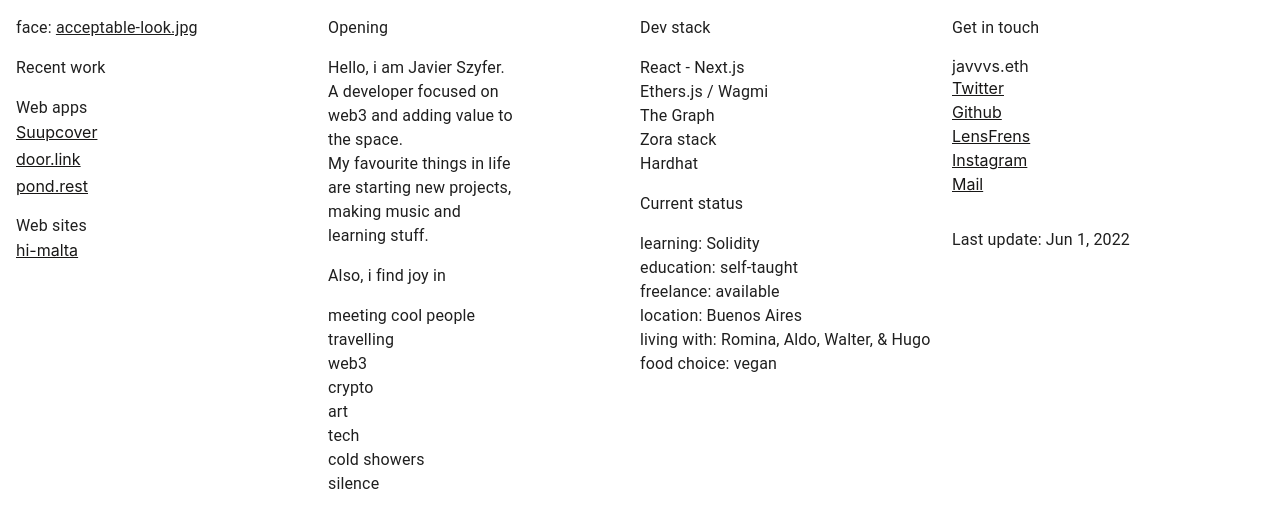
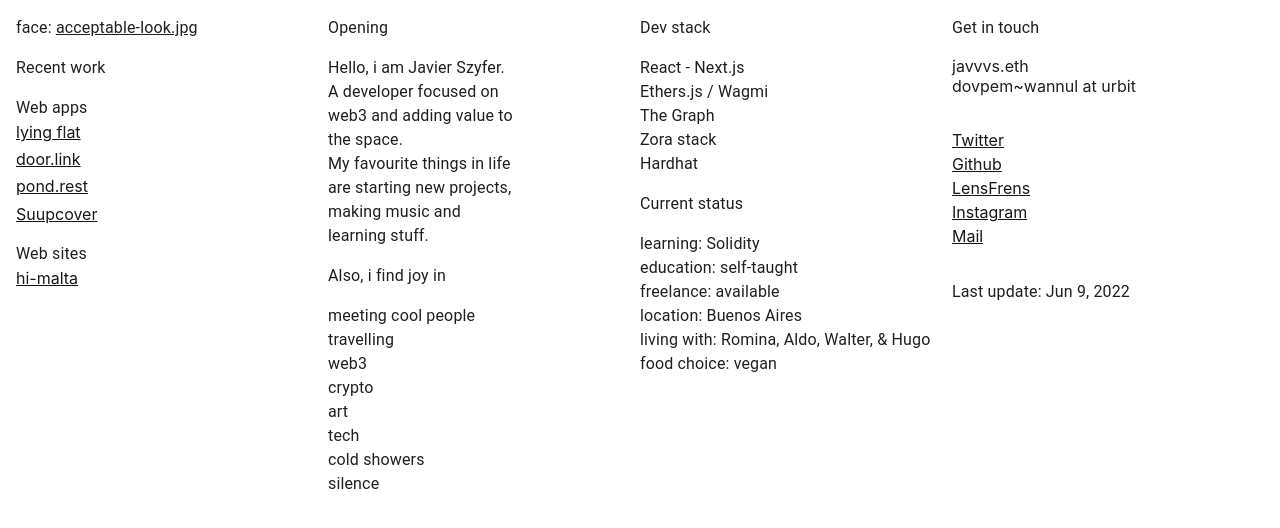
Before and after one commit to Javier-Szyfer/personal, a Next.js app: page / in a window 1280 px wide. Shown: the top 528 px of the page. Built offline with nearby package versions, Linux system fonts and the light colour scheme.

Commit message:
lf to work

```diff
--- a/pages/index.js
+++ b/pages/index.js
@@ -63,7 +63,6 @@ export default function Home() {
             {isShown && (
               <div className="imageContainer">
                 <Image
-                  // priority
                   placeholder="blur"
                   className="image"
                   src="/profilepic.jpg"
@@ -84,12 +83,12 @@ export default function Home() {
               <Box className={classes.webApps}>
                 <div>
                   <a
-                    href="https://suupcover.com/"
+                    href="https://lyingflat.place/"
                     rel="noopener"
                     target="_blank"
                     style={{ margin: ".2rem 0" }}
                   >
-                    Suupcover
+                    lying flat
                   </a>
                 </div>
                 <div>
@@ -110,6 +109,16 @@ export default function Home() {
                     style={{ marginBottom: ".2rem" }}
                   >
                     pond.rest
+                  </a>
+                </div>
+                <div>
+                  <a
+                    href="https://www.suupcover.com/"
+                    rel="noopener"
+                    target="_blank"
+                    style={{ marginBottom: ".2rem" }}
+                  >
+                    Suupcover
                   </a>
                 </div>
               </Box>
@@ -179,6 +188,7 @@ export default function Home() {
           </Typography>
           <Box className={classes.flexCol}>
             <span>javvvs.eth</span>
+            <span style={{ marginBottom: "2rem" }}>dovpem~wannul at urbit</span>
             <a
               href="https://twitter.com/javvvs_"
               rel="noopener"
@@ -212,7 +222,7 @@ export default function Home() {
             </a>
           </Box>
           <div className={classes.marginTop}>
-            <Typography variant="body1">Last update: Jun 1, 2022</Typography>
+            <Typography variant="body1">Last update: Jun 9, 2022</Typography>
           </div>
         </Grid>
       </Grid>
```
